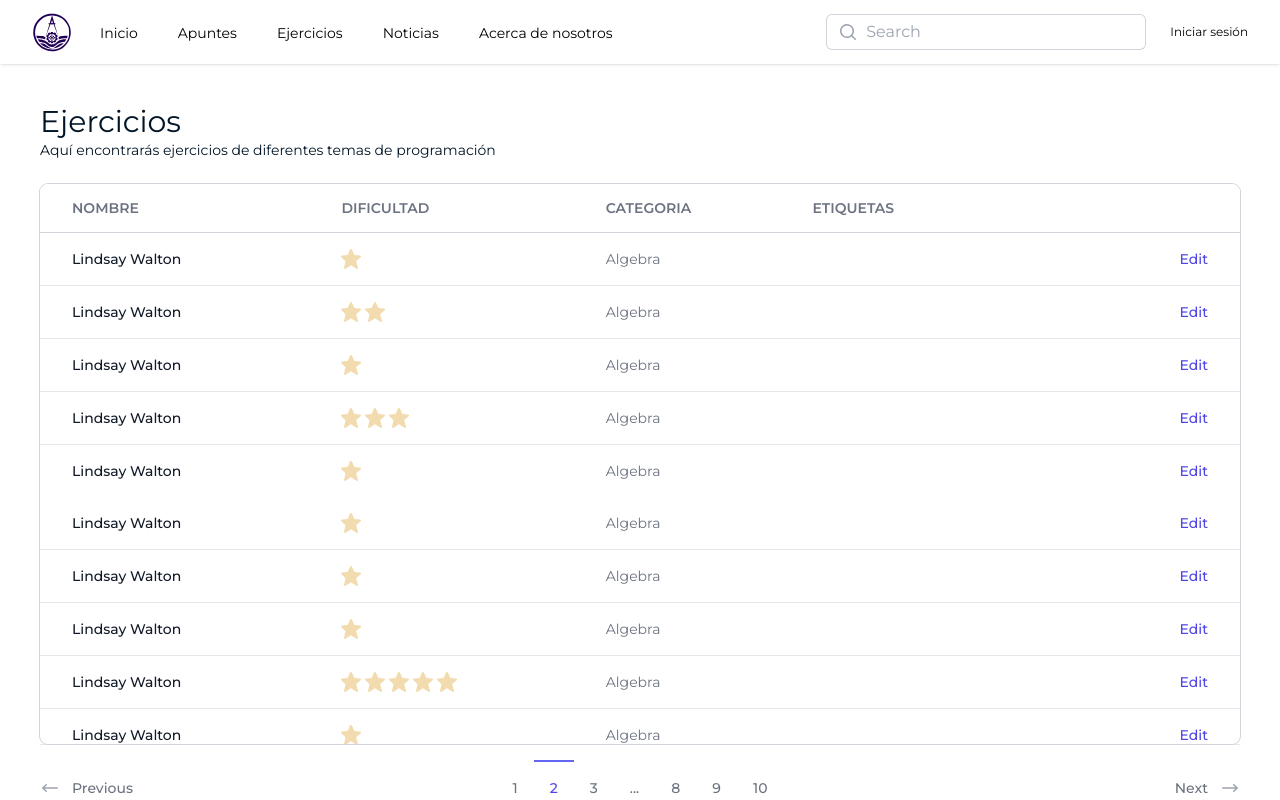
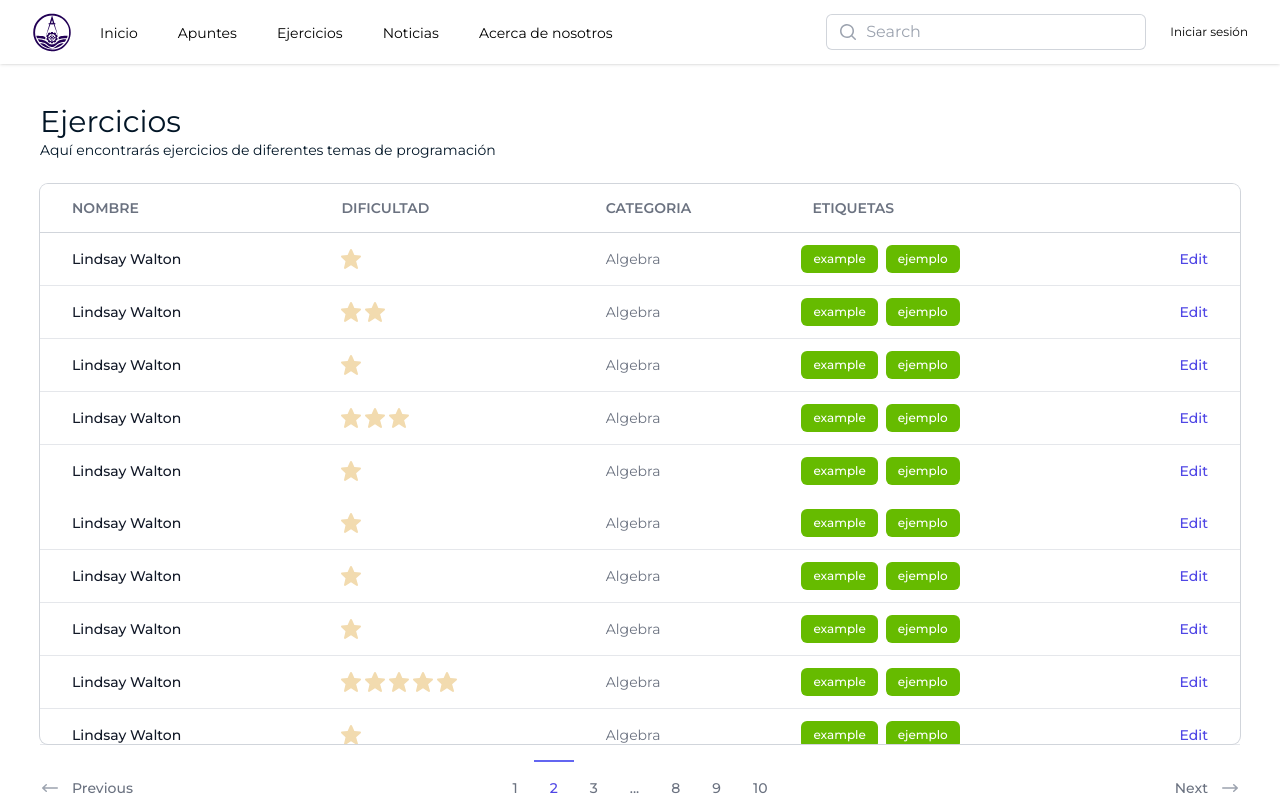
Before and after one commit to RodriguezRamirezGerardoOmar/disclosure-page-uac-omm, a Next.js app in the folder icpc-frontned/: page /exercises in a window 1280 px wide. Built offline with nearby package versions, Linux system fonts and the light colour scheme.

Commit message:
fix(TableComponent) fix TableComponent

```diff
--- a/icpc-frontned/src/app/components/tables/TableComponent.tsx
+++ b/icpc-frontned/src/app/components/tables/TableComponent.tsx
@@ -111,7 +111,7 @@ export default function TableComponent() {
                         id !== Object.keys(exercise).length - 1 ? 'border-b border-gray-200' : '',
                         'whitespace-nowrap text-sm text-gray-500'
                       )}>
-                        <TagListComponent tags={exercise.tag.map(tag => ({id: 1, name: tag, color: 'bg-green-500'}))} />
+                        <TagListComponent tags={exercise.tag.map(tag => ({id: 1, name: tag, color: '#66bb00'}))} showIcon={false} />
                     </td>
                     <td
                       className={classNames(
```
